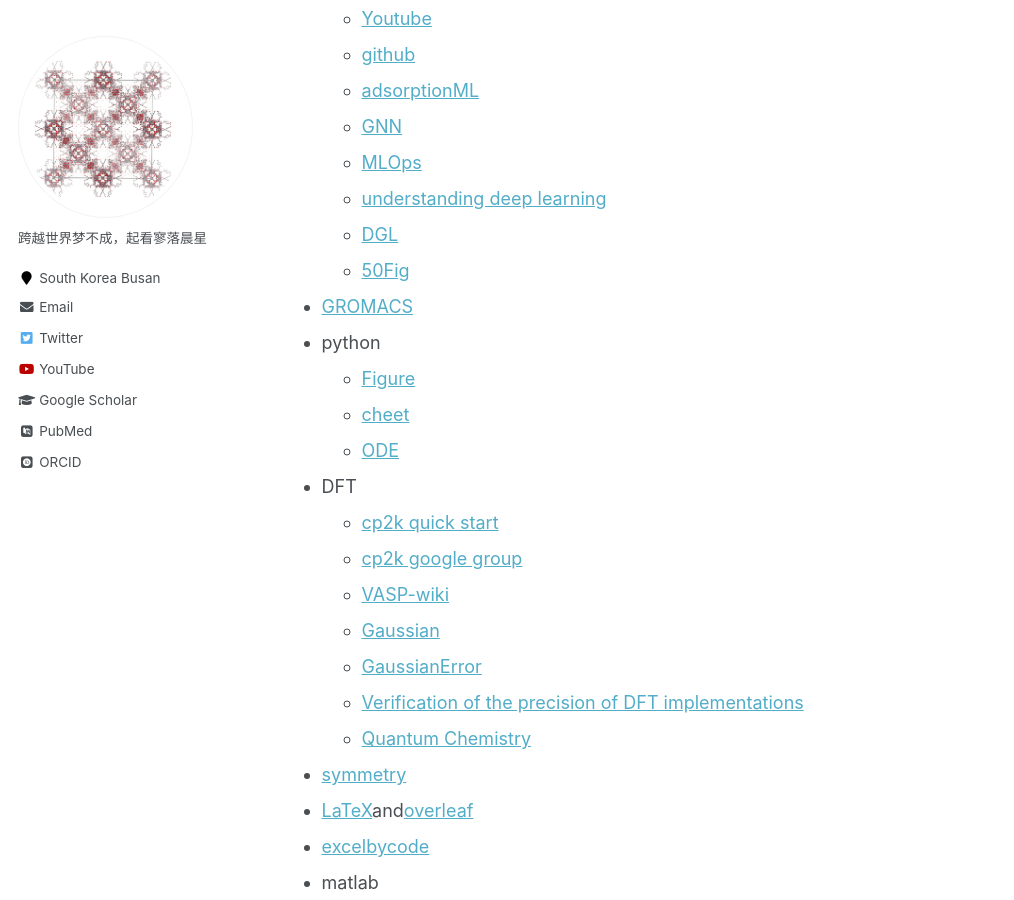
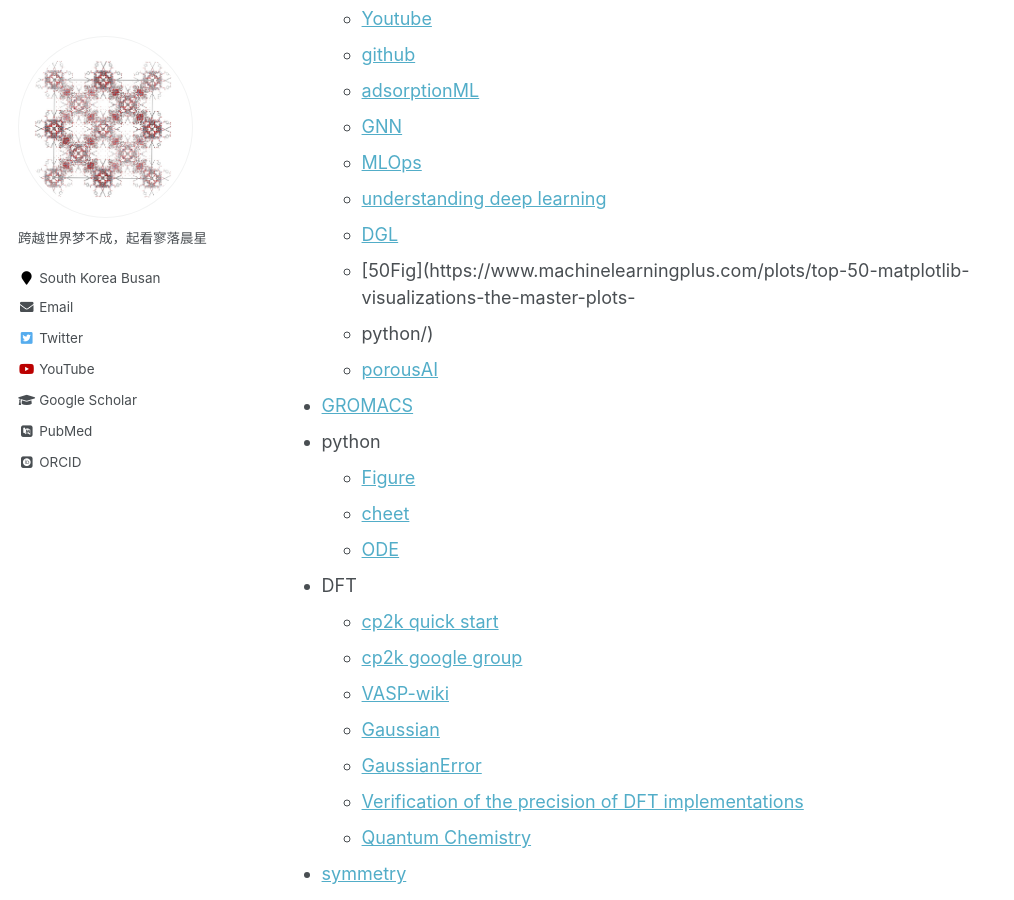
Before and after one commit to sxm13/ZGBshenxiaomoCV.github.io, a Jekyll site: the page built from _pages/markdown.md, in a window 1280 px wide and 900 px high, scrolled down 4873 px. Shown: the whole window, without its empty margins (0-1014 px from the left). Built offline with Jekyll 4.4.1, drawn with Linux system fonts in a browser that asks for light colours; some web fonts are replaced.

Commit message:
Update markdown.md

```diff
--- a/_pages/markdown.md
+++ b/_pages/markdown.md
@@ -142,7 +142,9 @@
   * [MLOps](https://github.com/visenger/awesome-mlops)
   * [understanding deep learning](https://udlbook.github.io/udlbook/)
   * [DGL](https://docs.dgl.ai/guide_cn/graph-feature.html)
-  * [50Fig](https://www.machinelearningplus.com/plots/top-50-matplotlib-visualizations-the-master-plots-python/)
+  * [50Fig](https://www.machinelearningplus.com/plots/top-50-matplotlib-visualizations-the-master-plots-
+  * python/)
+  * [porousAI](https://github.com/SimonEnsemble/porous-material-AI-gym?tab=readme-ov-file#construct-your-own-crystal-structures)
 * [GROMACS](https://jerkwin.github.io/9999/10/31/GROMACS%E4%B8%AD%E6%96%87%E6%95%99%E7%A8%8B/)
 * python
   * [Figure](https://www.machinelearningplus.com/plots/top-50-matplotlib-visualizations-the-master-plots-python/)
```
